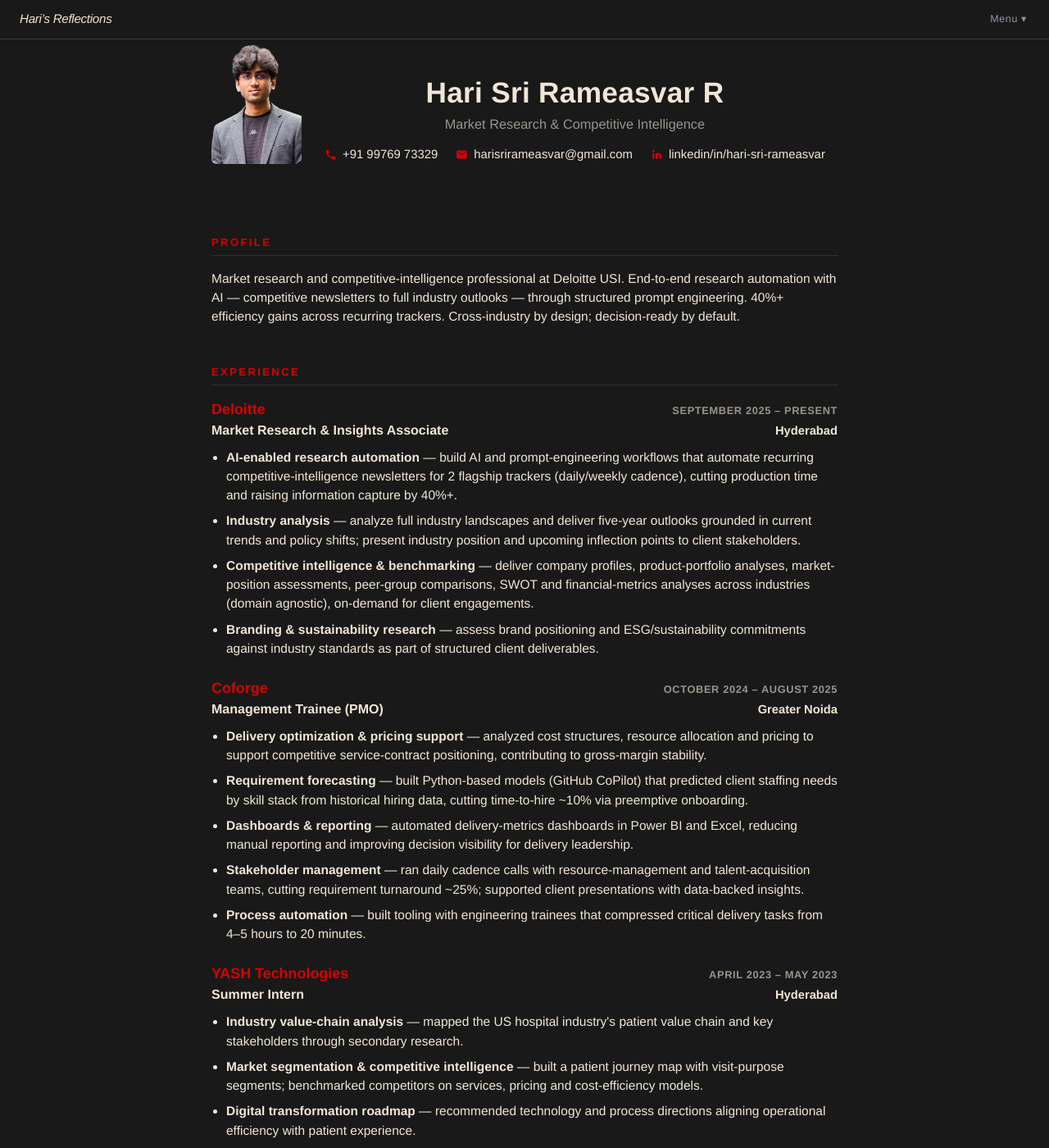
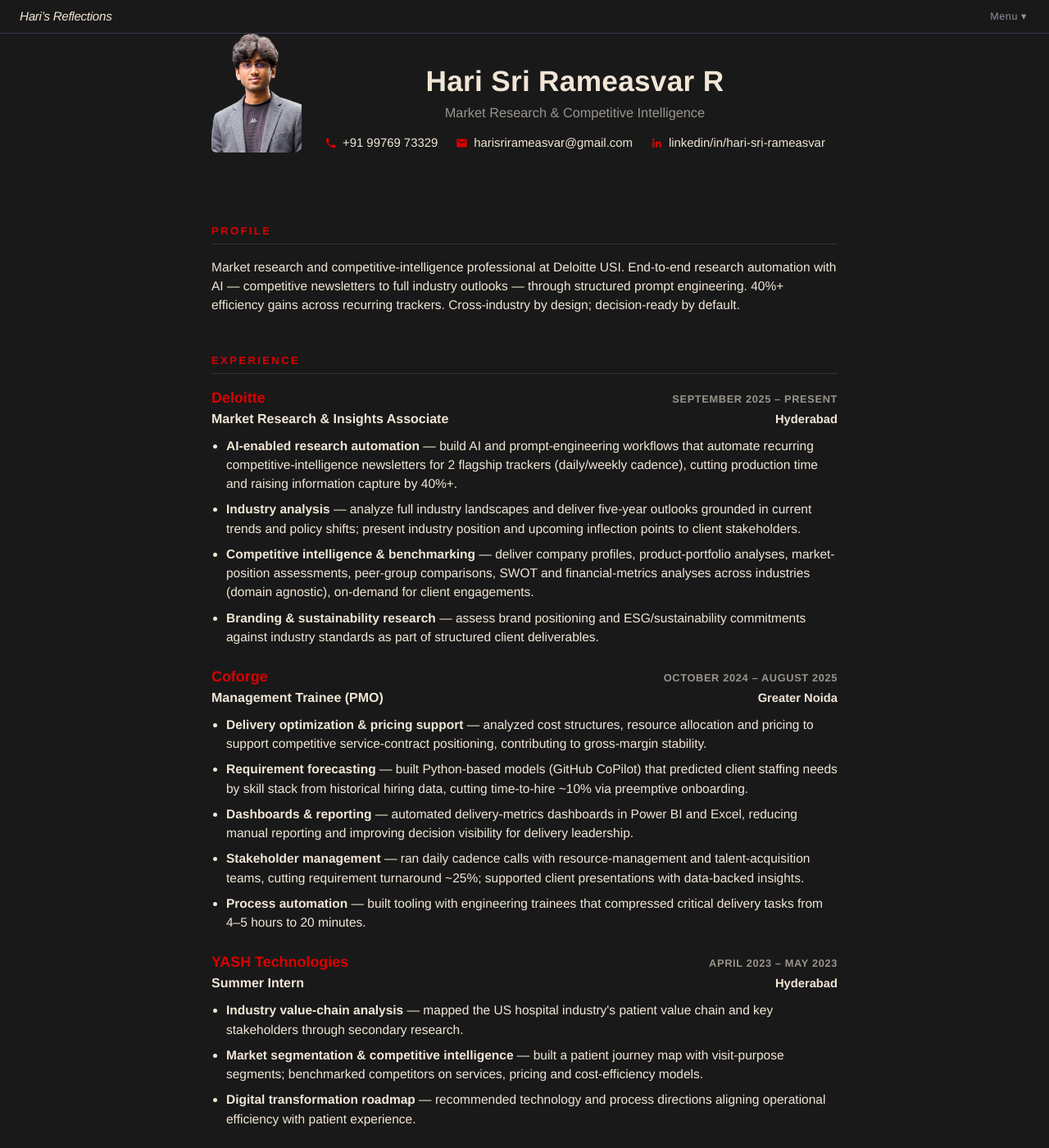
Before and after one commit to h-refs/h-refs.github.io, a Jekyll site: the page resume/index.html, which Jekyll copies as it is, in a window 1280 px wide and 1400 px high. Shown: the whole window at 82% size. Built offline with Jekyll 4.4.1, drawn with Linux system fonts in a browser that asks for light colours.

Commit message:
Slim topbar; resume header block up by ~14px

```diff
--- a/assets/style.css
+++ b/assets/style.css
@@ -257,11 +257,11 @@
   align-items: center;
   justify-content: space-between;
   gap: 1rem;
-  padding: 0.55rem 1.5rem;
+  padding: 0.35rem 1.5rem;
   background: color-mix(in srgb, var(--background-color) 92%, transparent);
   backdrop-filter: blur(8px);
   border-bottom: 1px solid var(--border-color);
-  min-height: 3rem;
+  min-height: 2.25rem;
 }
 .topbar .topbar-title {
   color: var(--heading-color);
--- a/resume/index.html
+++ b/resume/index.html
@@ -18,7 +18,7 @@
   body{
     background:var(--dark); color:var(--cream);
     font:15.5px/1.5 "Helvetica Neue", Helvetica, Arial, sans-serif;
-    max-width:820px; margin:0 auto; padding:54px 28px 80px;
+    max-width:820px; margin:0 auto; padding:40px 28px 80px;
   }
   a{color:var(--cream); text-decoration:none;}
   main a{border-bottom:1px solid var(--red);}
```
